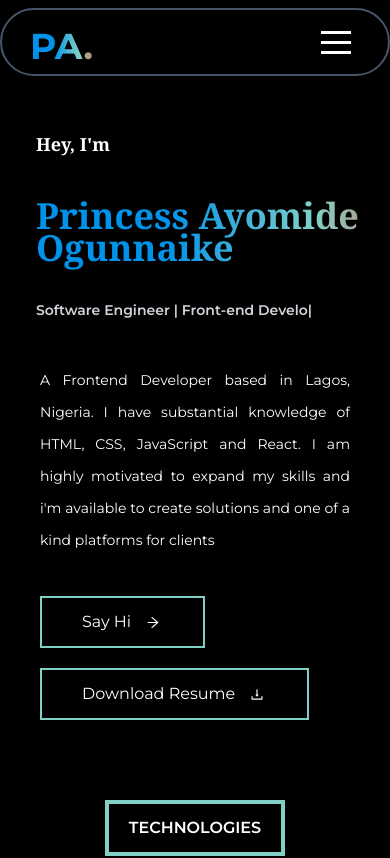
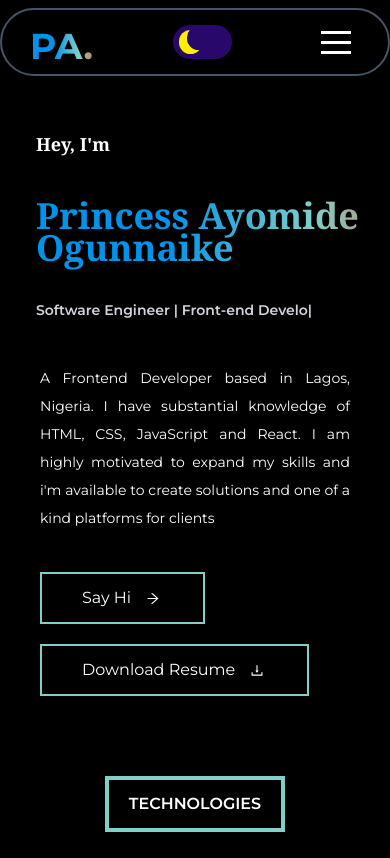
Before and after one commit to Princessayomide53/Portfolio, a React (Create React App) app: page / in a window 390 px wide. Shown: the top 858 px of the page. Built offline with nearby package versions, Linux system fonts and the light colour scheme; the HTML template or start-up script is replaced by a standard one.

Commit message:
reduced the line-height

```diff
--- a/src/Components/Header.jsx
+++ b/src/Components/Header.jsx
@@ -47,7 +47,7 @@ function Header() {
             className="text-justify hidden sm:hidden lg:block md:hidden"
             id="hash-link-about"
           >
-            <p className="text-justify  lg:text-base text-sm md:text-base lg:mt-2 mt-1 lg:leading-9 leading-7 flex-wrap space-y-5 pr-5">
+            <p className="text-justify  lg:text-base text-sm md:text-base lg:mt-2 mt-1 lg:leading-8 leading-7 flex-wrap space-y-5 pr-5">
               I'm Princess, a Frontend Developer based in Lagos, Nigeria. I have
               substantial <br />
               knowledge of HTML, CSS, JavaScript and React. I am highly
@@ -62,7 +62,7 @@ function Header() {
             className="lg:hidden md:block block md:pl-16 md:pr-20 pl-5 pr-5"
             id="hash-link-about"
           >
-            <p className="text-justify lg:text-base text-sm md:text-base lg:mt-2 mt-1 leading-8  md:leading-9 flex-wrap md:space-y-14 pr-5">
+            <p className="text-justify lg:text-base text-sm md:text-base lg:mt-2 mt-1 leading-7  md:leading-9 flex-wrap md:space-y-14 pr-5">
               A Frontend Developer based in Lagos, Nigeria. I have
               substantial knowledge of HTML, CSS, JavaScript and React. I am
               highly motivated to expand my skills and i'm available to create
--- a/src/Components/Nav.jsx
+++ b/src/Components/Nav.jsx
@@ -62,6 +62,12 @@ function Nav() {
           <div className=" pl-7 pt-2">
             <h2 className="text1 text-4xl font-bold ">PA.</h2>
           </div>
+          <div className='mt-[7px]'>
+      <label class="switch">
+    <input type="checkbox" />
+    <span class="slider"></span>
+</label>
+</div>
           <div className="mr-7">
             <Hamburger
               direction="squash"
```
